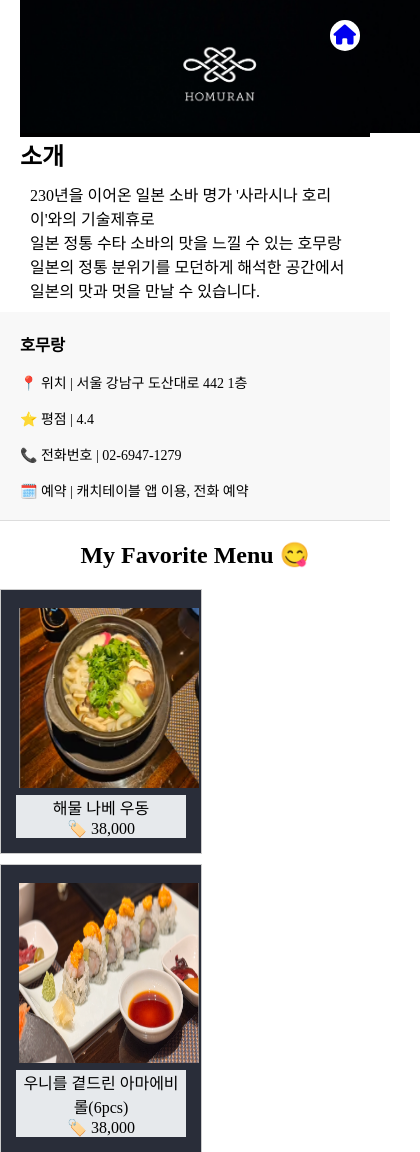
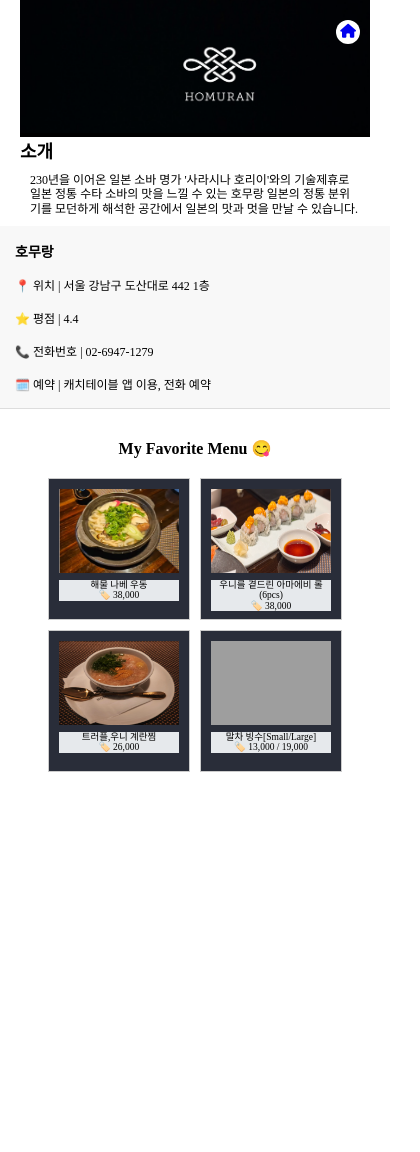
Before and after one commit to angela5825/html_assignment, a plain HTML site: page japanese.html in a window 390 px wide. Shown: the top 1152 px of the page, 420 px wide, since content can reach past the window. After the commit the page ends 844 px from the top, so only its background shows below. Drawn offline with Linux system fonts and the light colour scheme; grey boxes are pictures that could not be loaded; a web font is replaced by a local one.

Commit message:
모바일 사이즈 맞춰서 수정+index 화면 사이즈도 수정

```diff
--- a/japanese.html
+++ b/japanese.html
@@ -6,8 +6,7 @@
   <meta name="viewport" content="width=device-width, initial-scale=1.0">
 
   <title>Japanese</title>
-  <link rel="stylesheet"
-href="https://cdnjs.cloudflare.com/ajax/libs/font-awesome/6.5.2/css/all.min.css">
+  <link rel="stylesheet" href="https://cdnjs.cloudflare.com/ajax/libs/font-awesome/6.5.2/css/all.min.css">
   <style>
     @font-face {
       font-family: 'Paperozi';
@@ -21,10 +20,12 @@ href="https://cdnjs.cloudflare.com/ajax/libs/font-awesome/6.5.2/css/all.min.css"
       font-family: 'Paperozi';
 
     }
-    .header-img{
-      background-color : black;
-      text-align : center;
+
+    .header-img {
+      background-color: black;
+      text-align: center;
     }
+
     header {
       padding: 0 20px;
       text-align: left;
@@ -49,14 +50,14 @@ href="https://cdnjs.cloudflare.com/ajax/libs/font-awesome/6.5.2/css/all.min.css"
       width: 400px;
     }
 
-    .go-home{
+    .go-home {
       position: fixed;
-      right : 30px;
-      top : 20px;
-      padding : 4px;
-      background-color : white;
+      right: 30px;
+      top: 20px;
+      padding: 4px;
+      background-color: white;
       font-size: 20px;
-      border-radius : 20px;
+      border-radius: 20px;
     }
 
     .container {
@@ -76,7 +77,7 @@ href="https://cdnjs.cloudflare.com/ajax/libs/font-awesome/6.5.2/css/all.min.css"
 
     aside a {
       text-decoration: none;
-      color : black;
+      color: black;
     }
 
     .main {
@@ -95,9 +96,11 @@ href="https://cdnjs.cloudflare.com/ajax/libs/font-awesome/6.5.2/css/all.min.css"
         transform: translateY(0px);
 
       }
-      50%{
+
+      50% {
         transform: translateY(-5px);
       }
+
       100% {
         transform: translateY(0);
 
@@ -127,40 +130,137 @@ href="https://cdnjs.cloudflare.com/ajax/libs/font-awesome/6.5.2/css/all.min.css"
       margin: 3px;
     }
 
-    .menu .inst{
+    .menu .inst {
       background-color: #e6e9ec;
     }
+
     /* 테블릿 사이즈 (768px 이하) */
-    @media screen and (max-width : 768px){
+    @media screen and (max-width : 768px) {
 
       .container {
-  display : flex;
-  flex-direction :column;
+        display: flex;
+        flex-direction: column;
       }
-main h2{
+      main{
+        padding : 20px;
+      }
+
+
+      main h2 {
         text-align: center;
       }
+
       aside {
-  box-sizing : border-box;
-  width : 100%;
-  min-height : auto;
-  border-right : none;
+        box-sizing: border-box;
+        width: 100%;
+        min-height: auto;
+        border-right: none;
         border-bottom: 1px solid #ddd;
 
       }
+
       .menu-list {
-  justify-content : flex-start;
+        justify-content: flex-start;
 
       }
+
       .menu {
-  width : 170px;
-  height : auto;
+        width: 170px;
+        height: auto;
+
+      }
+      .menu img{
+        width :  100%;
+        height : 130px;
+        margin : 0 auto;
+        margin-bottom:5px;
+        display : block;
+      }
+
+      .menu .inst{
+        width : 100%;
+
+        margin : 0 auto;
+        box-sizing :border-box;
+
+
+      }
+
+      header img {
+        min-width: 20%;
+        height: auto
+      }
+    }
+    /* 모바일 사이즈 - 480px 이하 */
+    @media screen and (max-width: 480px){
+      .container {
+        display: flex;
+        flex-direction: column;
+      }
+
+
+      .header-img {
+        width: 100%;
+        overflow : hidden
 
       }
       header img{
-  min-width : 20%;
-  height : auto
+        min-width : 5%;
+
       }
+
+      main {
+        padding : 10px;
+      }
+
+      header h2{
+        font-size : 18px;
+      }
+
+      header p{
+        font-size : 12px;
+        line-height : 1.2;
+      }
+
+      .go-home{
+        font-size : 14px;
+      }
+
+      aside {
+        font-size : 12px;
+        padding : 15px;
+      }
+      aside h3{
+        font-size : 14px;
+      }
+
+      main h2{
+        font-size : 16px;
+      }
+
+      .menu-list {
+        justify-content: center;
+        gap : 10px;
+      }
+
+      .menu {
+        width : 120px;
+        padding : 10px;
+        height : 120px;
+      }
+
+      .menu img {
+        width : 100%;
+        height : 70%;
+        margin-bottom : 7px;
+      }
+
+      .menu .inst p{
+        font-size : 9.5px;
+        line-height : 1.1;
+      }
+
+
     }
   </style>
 </head>
@@ -170,7 +270,7 @@ header img{
     <div class="header-img"> <img src="images/homuran.png" alt="호무랑"></div>
 
     <h2>소개</h2>
-    <p>230년을 이어온 일본 소바 명가 '사라시나 호리이'와의 기술제휴로<br> 일본 정통 수타 소바의 맛을 느낄 수 있는 호무랑
+    <p>230년을 이어온 일본 소바 명가 '사라시나 호리이'와의 기술제휴로 일본 정통 수타 소바의 맛을 느낄 수 있는 호무랑
       일본의 정통 분위기를 모던하게 해석한 공간에서 일본의 맛과 멋을 만날 수 있습니다.</p>
   </header>
   <div class="go-home">
@@ -182,7 +282,9 @@ header img{
   <div class="container">
     <aside>
       <h3>
-        <a href="https://map.naver.com/p/search/%ED%98%B8%EB%AC%B4%EB%9E%91/place/31139908?c=15.00,0,0,0,dh&isCorrectAnswer=true&placePath=/home?from=map&fromPanelNum=1&additionalHeight=76&timestamp=202606131946&locale=ko&svcName=map_pcv5&searchText=%ED%98%B8%EB%AC%B4%EB%9E%91">호무랑</a></h3>
+        <a
+          href="https://map.naver.com/p/search/%ED%98%B8%EB%AC%B4%EB%9E%91/place/31139908?c=15.00,0,0,0,dh&isCorrectAnswer=true&placePath=/home?from=map&fromPanelNum=1&additionalHeight=76&timestamp=202606131946&locale=ko&svcName=map_pcv5&searchText=%ED%98%B8%EB%AC%B4%EB%9E%91">호무랑</a>
+      </h3>
       <br>
       <p>📍 위치 | 서울 강남구 도산대로 442 1층 </p>
       <br>
@@ -199,26 +301,34 @@ header img{
       <div class="menu-list">
         <div class="menu">
           <img src="images/seafood-nabe.png" alt="">
-          <div class="inst"><p>해물 나베 우동</p>
-            <p>🏷️ 38,000</p></div>
+          <div class="inst">
+            <p>해물 나베 우동</p>
+            <p>🏷️ 38,000</p>
+          </div>
 
         </div>
         <div class="menu">
           <img src="images/uni-roll.png" alt="우니롤">
-          <div class="inst"><p>우니를 곁드린 아마에비 롤(6pcs)</p>
-            <p>🏷️ 38,000</p></div>
+          <div class="inst">
+            <p>우니를 곁드린 아마에비 롤(6pcs)</p>
+            <p>🏷️ 38,000</p>
+          </div>
 
         </div>
         <div class="menu">
           <img src="images/chawanmushi.png" alt="차완무시">
-          <div class="inst"><p> 트러플,우니 계란찜</p>
-            <p>🏷️ 26,000</p></div>
+          <div class="inst">
+            <p> 트러플,우니 계란찜</p>
+            <p>🏷️ 26,000</p>
+          </div>
 
         </div>
         <div class="menu">
           <img src="images/matcha-bingsu.jpg" alt="말차빙수">
-          <div class="inst"><p> 말차 빙수[Small/Large]</p>
-            <p>🏷️ 13,000 / 19,000</p></div>
+          <div class="inst">
+            <p> 말차 빙수[Small/Large]</p>
+            <p>🏷️ 13,000 / 19,000</p>
+          </div>
 
         </div>
       </div>
```
Also changed, not shown: index.html (+41 -0 lines), vietnam.html (+91 -0 lines), western.html (+91 -0 lines). Lines whose indentation alone changed are shown as unchanged.
